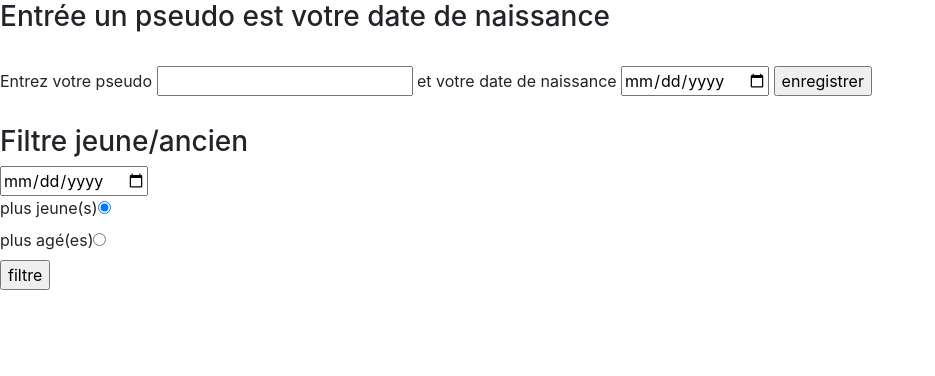
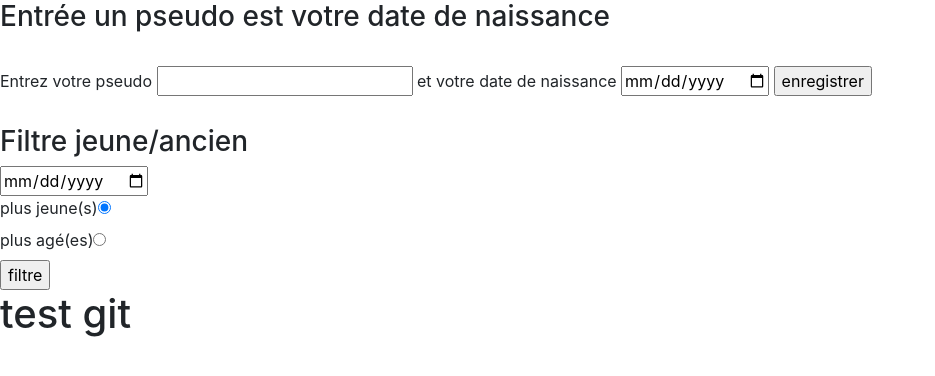
Before and after one commit to Ertelnicolas/stagedev, a PHP site: page /exo/tp_date_NicolasErtel/index.php in a window 1280 px wide. Shown: the top 376 px of the page, without its empty margins (0-935 px from the left). Run offline with PHP 8.4, Linux system fonts and the light colour scheme.

Commit message:
modifdemerde

```diff
--- a/exo/tp_date_NicolasErtel/index.php
+++ b/exo/tp_date_NicolasErtel/index.php
@@ -30,7 +30,7 @@
         </div>
             <input type="submit" value="filtre">
         </form>
-
+        <h1>test git</h1>
         <!-- Optional JavaScript -->
         <!-- jQuery first, then Popper.js, then Bootstrap JS -->
         <script src="https://code.jquery.com/jquery-3.3.1.slim.min.js" integrity="sha384-q8i/X+965DzO0rT7abK41JStQIAqVgRVzpbzo5smXKp4YfRvH+8abtTE1Pi6jizo" crossorigin="anonymous"></script>
```
